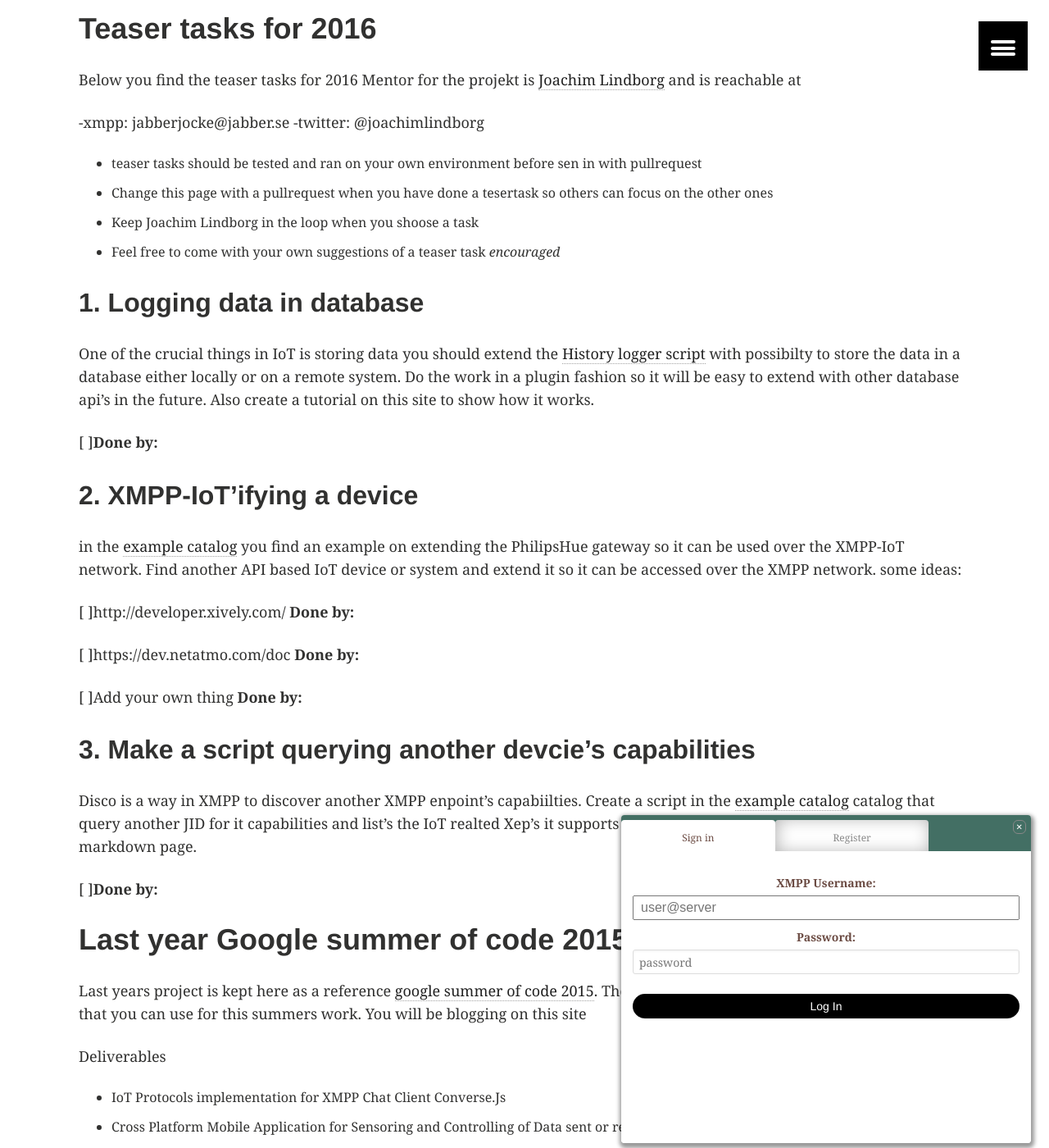
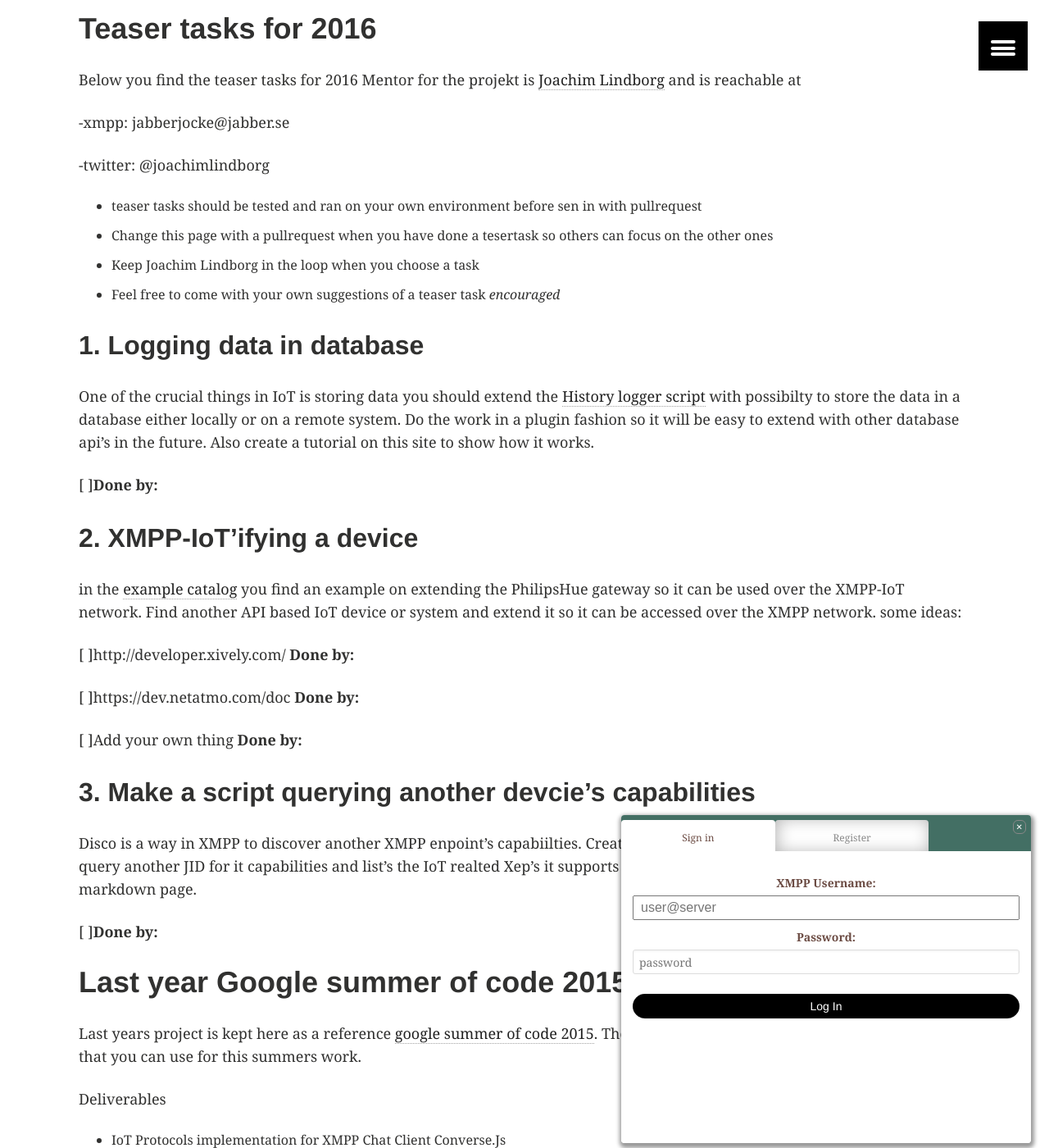
Before and after one commit to xmpp-iot/xmpp-iot.github.io, a Jekyll site: the page built from gsoc/index.md, in a window 1280 px wide and 1400 px high, scrolled down 436 px. Shown: the whole window at 82% size. Built offline with Jekyll 4.4.1, drawn with Linux system fonts in a browser that asks for light colours; some web fonts are replaced.

Commit message:
Update index.md

```diff
--- a/gsoc/index.md
+++ b/gsoc/index.md
@@ -19,11 +19,12 @@ Below you find the teaser tasks for 2016
 Mentor for the projekt is [Joachim Lindborg](http://lsys.se) and is reachable at
 
   -xmpp: jabberjocke@jabber.se
+
   -twitter: @joachimlindborg
 
   * teaser tasks should be tested and ran on your own environment before sen in with pullrequest
   * Change this page with a pullrequest when you have done a tesertask so others can focus on the other ones
-  * Keep Joachim Lindborg in the loop when you shoose a task
+  * Keep Joachim Lindborg in the loop when you choose a task
   * Feel free to come with your own suggestions of a teaser task *encouraged*
 
 ## 1. Logging data in database
@@ -46,7 +47,7 @@ Disco is a way in XMPP to discover another XMPP enpoint's capabiilties. Create a
   [ ]**Done by:**
 
 # Last year Google summer of code 2015
-Last years project is kept here as a reference [google summer of code 2015](http://www.google-melange.com/gsoc/homepage/google/gsoc2015). The project created a gui and a cordova application that you can use for this summers work. You will be blogging on this site
+Last years project is kept here as a reference [google summer of code 2015](http://www.google-melange.com/gsoc/homepage/google/gsoc2015). The project created a gui and a cordova application that you can use for this summers work.
 
 Deliverables
   * IoT Protocols implementation for XMPP Chat Client Converse.Js
```
